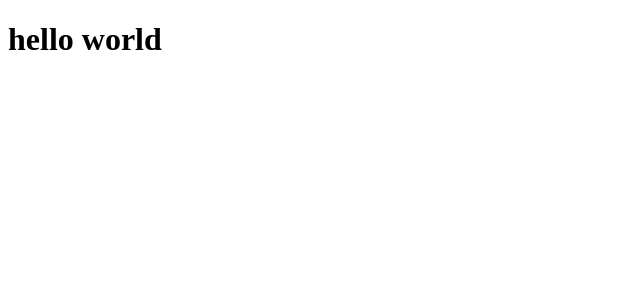
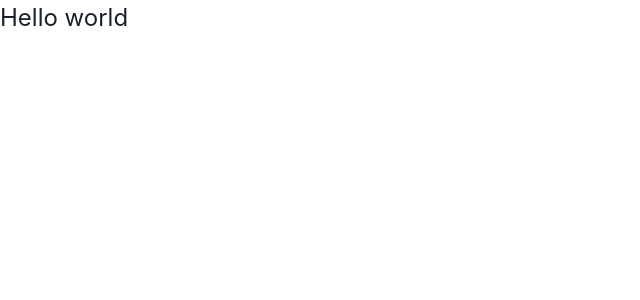
Before and after one commit to HackClubNUV/made-easy, a React (Create React App) app in the folder client/: page / in a window 1280 px wide. Shown: the top 300 px of the page, without its empty margins (0-640 px from the left). Built offline with nearby package versions, Linux system fonts and the light colour scheme.

Commit message:
Setup chakra-ui

```diff
--- a/client/src/App.js
+++ b/client/src/App.js
@@ -1,9 +1,10 @@
 import React from 'react';
+import { Text } from '@chakra-ui/react';
 
 const App = () => {
   return (
     <div>
-      <h1>hello world</h1>
+      <Text fontSize="2xl">Hello world</Text>
     </div>
   );
 }
--- a/client/src/index.js
+++ b/client/src/index.js
@@ -1,10 +1,13 @@
 import React from 'react';
 import ReactDOM from 'react-dom';
 import App from './App';
+import { ChakraProvider } from "@chakra-ui/react"
 
 ReactDOM.render(
+  <ChakraProvider>
   <React.StrictMode>
     <App />
-  </React.StrictMode>,
+  </React.StrictMode>
+  </ChakraProvider>,
   document.getElementById('root')
 );
```
